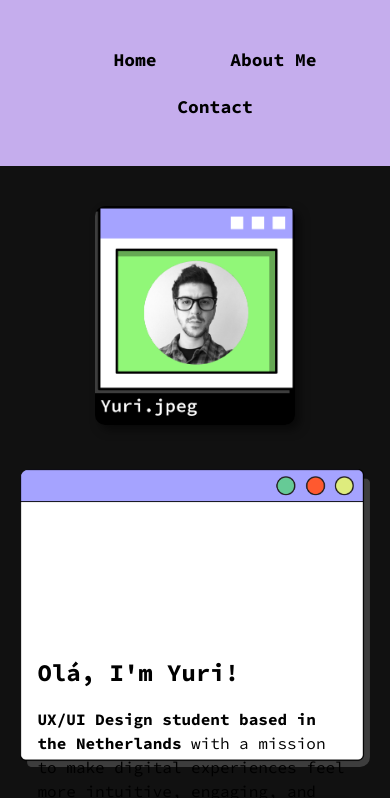
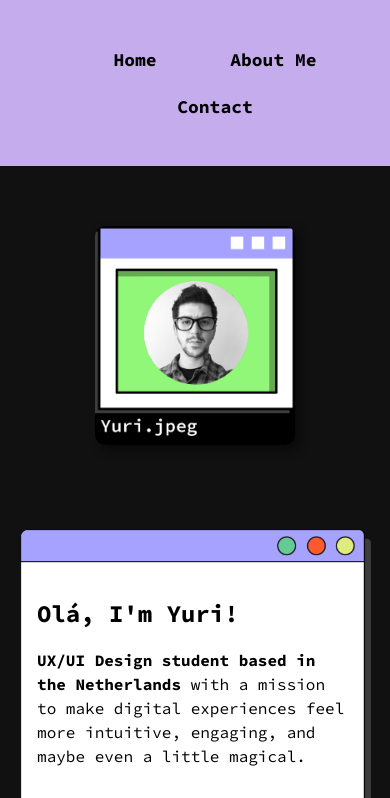
Before and after one commit to yualves94/yuri-portfolio, a plain HTML site: page index.html in a window 390 px wide. Shown: the top 798 px of the page. Drawn offline with Linux system fonts and the light colour scheme.

Commit message:
Update style.css

```diff
--- a/style.css
+++ b/style.css
@@ -20,7 +20,7 @@ header {
   background-color: #C5ADED;
   padding: 20px;
   text-align: center;
-  width: 100vw; /* Garante o preenchimento total no topo */
+  width: 100vw; /* <- essa linha garante que o header ocupe toda a largura da tela */
 }
 
 nav ul {
@@ -284,7 +284,7 @@ nav a:hover {
     position: relative;
     margin: 60px auto;
     max-width: 1000px;
-  padding: 40px 20px 0;
+    padding: 40px 20px 0; /* top padding added */
   }
 
   .timeline::before {
@@ -357,6 +357,7 @@ nav a:hover {
   text-align: center;
 }
 
+/* Caption */
 .sketch-caption {
   font-size: 18px;
   color: #ccc;
@@ -423,47 +424,17 @@ footer p {
   }
 }
 
-/* ✅ Responsive Adjustments for Mobile Devices (Estabilizado) */
+/* Responsive Adjustments for Mobile Devices */
 @media (max-width: 768px) {
-  #main-content {
-    flex-direction: column;
-    align-items: center;
-    justify-content: center;
-    padding: 40px 20px;
-    position: relative;
-  }
-
-  .profile-container,
-  .right-window {
-    position: relative;
-    transform: none;
-    top: auto;
-    left: auto;
-    right: auto;
-    margin-bottom: 40px;
-    width: 100%;
-    max-width: 300px;
-  }
-
   .window-container {
-    width: 100%;
-    max-width: 350px;
-    margin: 0 auto 60px;
-  }
-
-  .main-image,
-  .right-image {
-    width: 100%;
-    height: auto;
+    width: 90%;
+    margin: 40px auto 60px;
   }
 
   .window-text {
-    position: absolute;
-    width: 90%;
-    left: 50%;
-    transform: translateX(-50%);
     font-size: 16px;
     padding: 15px;
+    width: 90%;
   }
 
   .window-text h1 {
@@ -472,6 +443,11 @@ footer p {
 
   .window-text p {
     font-size: 16px;
+  }
+
+  .right-image {
+    width: 100%;
+    max-width: 300px;
   }
 
   .skills-logos {
```
Lines whose indentation alone changed are shown as unchanged.
